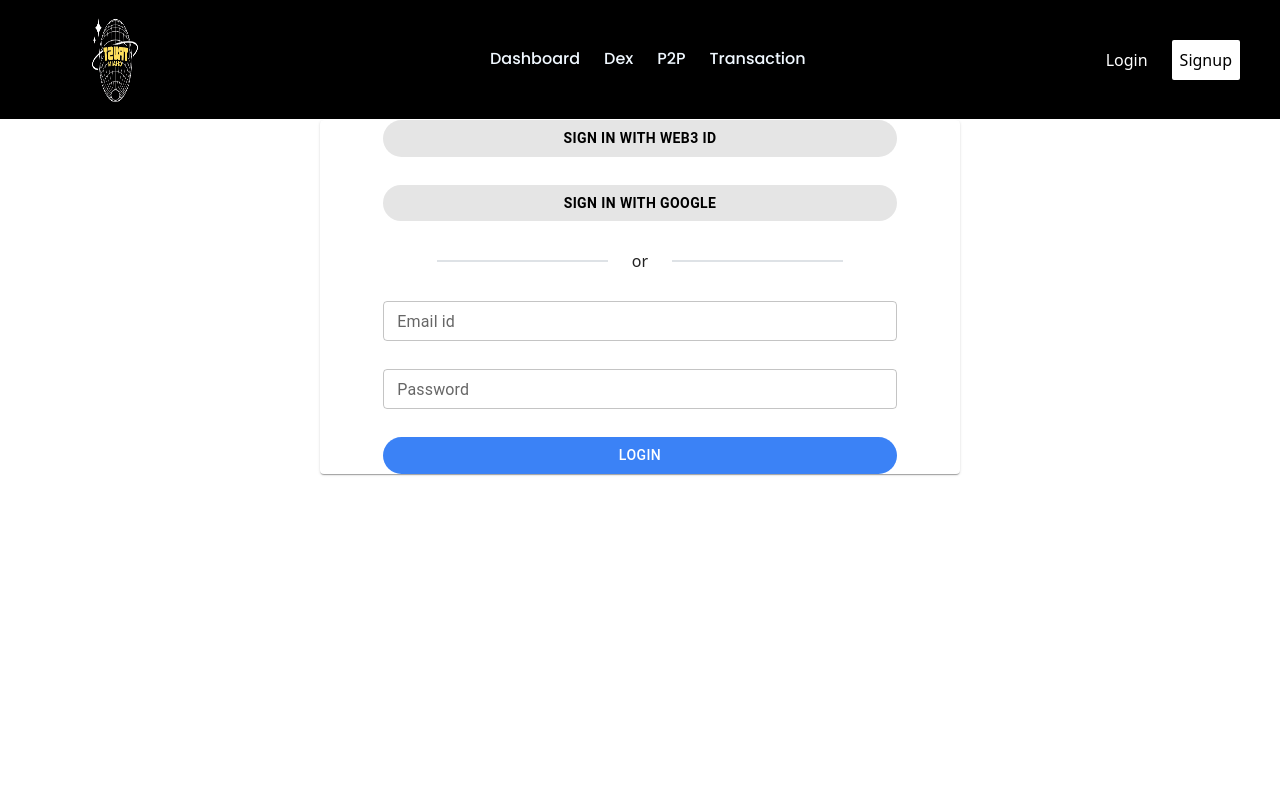
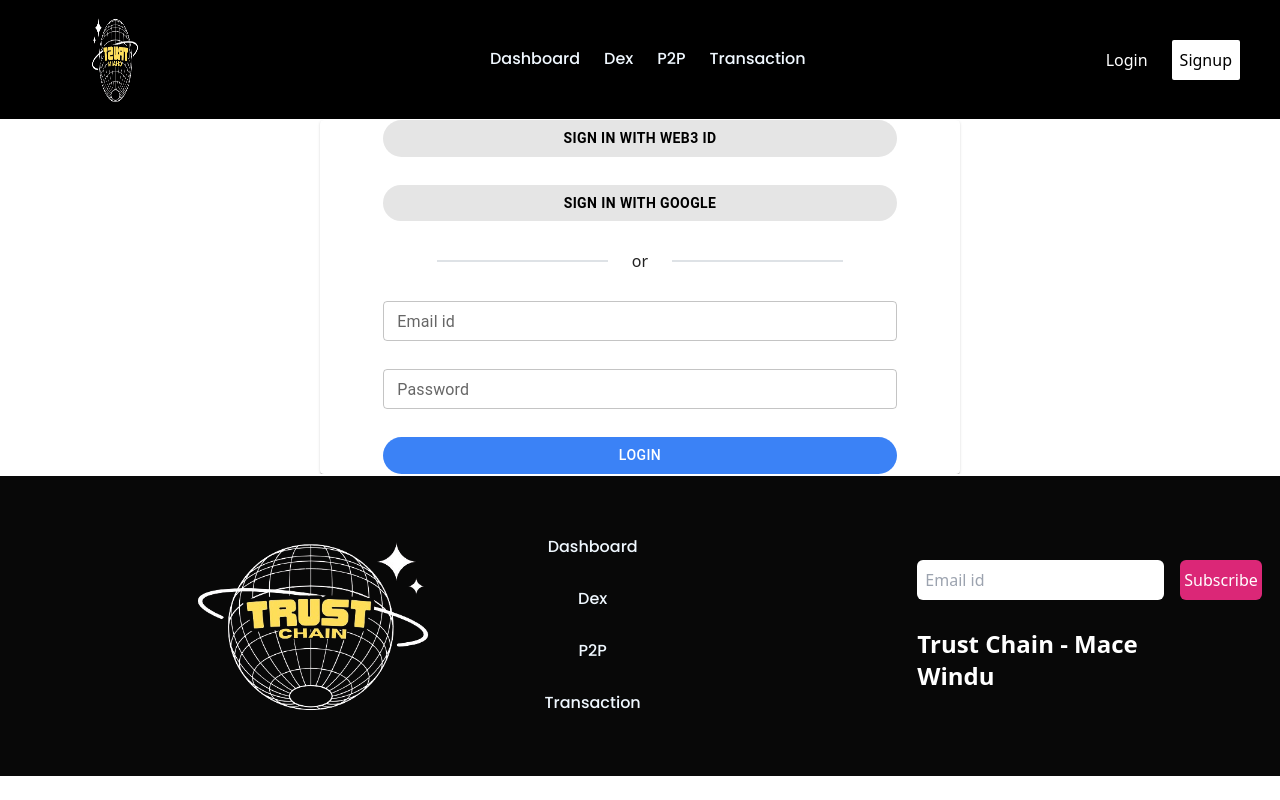
Before and after one commit to CodeThyDominus/DevsHouse_Hackathon_VIT, a React (Vite) app in the folder Client/: page /graph in a window 1280 px wide. Built offline with nearby package versions, Linux system fonts and the light colour scheme; no server answers.

Commit message:
Add footer

```diff
--- a/Client/index.html
+++ b/Client/index.html
@@ -2,7 +2,7 @@
 <html lang="en">
   <head>
     <meta charset="UTF-8" />
-    <link rel="icon" type="image/svg+xml" href="/vite.svg" />
+    <link rel="icon" type="image" href="./src/assets/TrustChain.png" />
     <meta name="viewport" content="width=device-width, initial-scale=1.0" />
     <link rel="stylesheet" href="https://cdnjs.cloudflare.com/ajax/libs/font-awesome/6.5.1/css/all.min.css" integrity="sha512-DTOQO9RWCH3ppGqcWaEA1BIZOC6xxalwEsw9c2QQeAIftl+Vegovlnee1c9QX4TctnWMn13TZye+giMm8e2LwA==" crossorigin="anonymous" referrerpolicy="no-referrer" />
     <link href="https://cdn.jsdelivr.net/npm/bootstrap@5.3.3/dist/css/bootstrap.min.css" rel="stylesheet" integrity="sha384-QWTKZyjpPEjISv5WaRU9OFeRpok6YctnYmDr5pNlyT2bRjXh0JMhjY6hW+ALEwIH" crossorigin="anonymous">
--- a/Client/src/App.jsx
+++ b/Client/src/App.jsx
@@ -11,6 +11,7 @@
 import Graph from './Components/Graph/Graph'
 import Cookies from 'js-cookie'
 import { ToastContainer, toast } from 'react-toastify';
+import Footer from './Components/Footer/Footer'
 function App() {
   const[index,SetIndex]=useState(null);
 
@@ -38,6 +39,7 @@
         <Route path="/graph" element={token? index && <Graph data={index}/>:<Login/> } />
       </Routes>
 
+    <Footer/>
     </>
   )
 }
--- /dev/null
+++ b/Client/src/Components/Footer/Footer.jsx
@@ -0,0 +1,33 @@
+import React from 'react'
+import { Link } from 'react-router-dom'
+import TrustChain from "../../assets/TrustChain.png"
+const Footer = () => {
+    return (
+        <div className='footer bg-[#080808] flex justify-evenly items-center gap-28 border-t-2 border-white'>
+            <div className='flex gap-20'>
+                <div className="h-[300px] w-[300px]">
+                    <Link to="/">
+                        <img src={TrustChain} alt="" />
+                    </Link></div>
+                <nav className='flex justify-center items-center'>
+                    <ul className='flex flex-col items-center justify-center gap-4 text-white w-[100px] text-center p-3'>
+                        <li><Link to='/dashboard'>Dashboard</Link></li>
+                        <li><Link to='/dex'>Dex</Link></li>
+                        <li><Link to='/ptop'>P2P</Link></li>
+                        <li><Link to='/transaction'>Transaction</Link></li>
+                    </ul>
+                </nav>
+            </div>
+            <div className='w-[200px]'>
+                <form action="" className='flex gap-3'>
+                    <input type="email" placeholder='Email id' className='p-2 rounded' />
+                    <button className='bg-pink-600 text-white p-1 rounded'>Subscribe</button>
+                </form>
+                <div className='w-[300px] mt-7'> <p className='text-2xl text-white font-bold'>Trust Chain - Mace Windu</p></div>
+
+            </div>
+        </div>
+    )
+}
+
+export default Footer
--- a/Client/src/Components/Swap/Swap.jsx
+++ b/Client/src/Components/Swap/Swap.jsx
@@ -65,7 +65,6 @@
       </div>
 
         <button className="bg-pink-400 p-1 text-center text-xl m-2 text-white mt-6 rounded-lg" onClick={connectToMetaMask}>Connect Account</button>
-
     </div>
   );
 }
```
Also changed, not shown: 1 other file (tests, documents, lock files or other folders).
